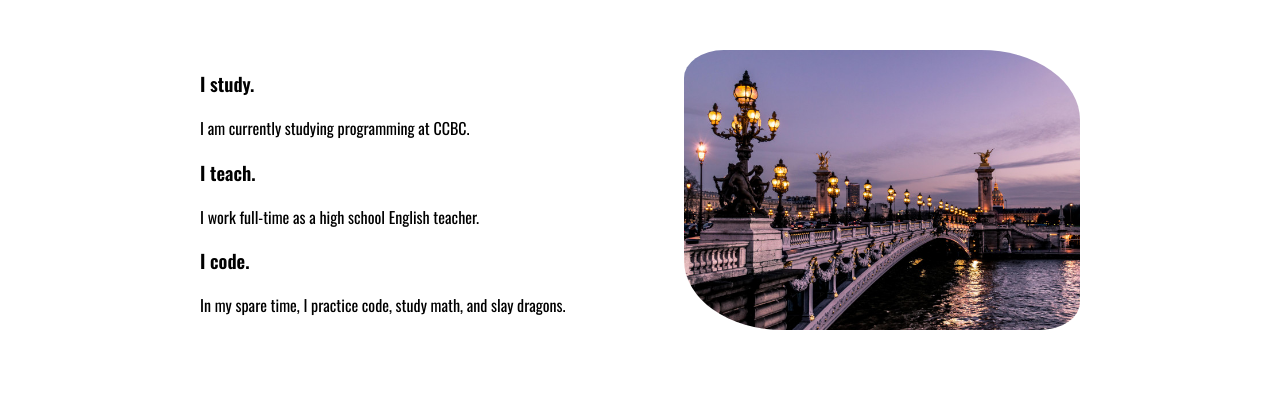
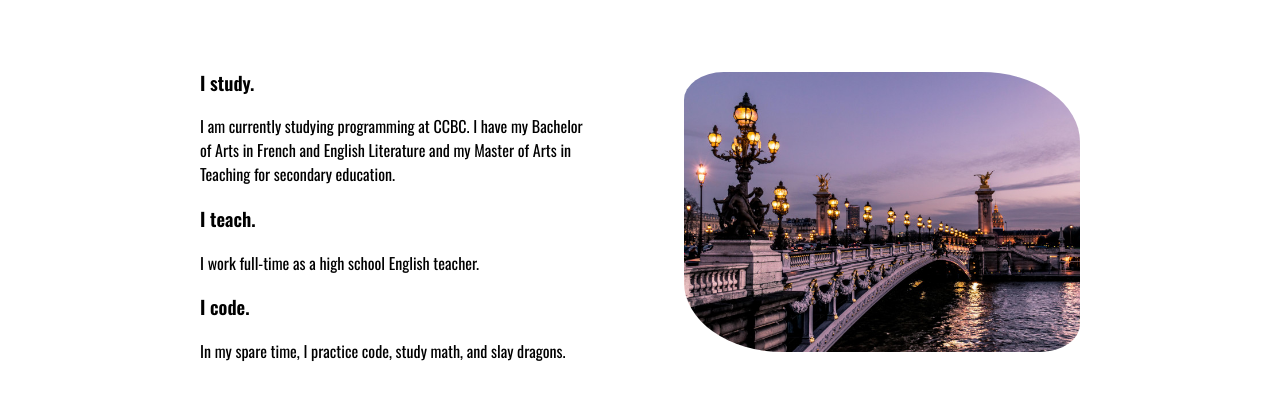
Before and after one commit to eparkington/eparkington.github.io, a plain HTML site: page about/about.html in a window 1280 px wide. Shown: the part 220-620 px from the top of the page. Drawn offline with nearby package versions, Linux system fonts and the light colour scheme.

Commit message:
updated content.

```diff
--- a/about/about.html
+++ b/about/about.html
@@ -26,7 +26,7 @@
 <main>
    <section class="about-section">
     <h3>I study.</h3>
-    <p>I am currently studying programming at CCBC.</p>
+    <p>I am currently studying programming at CCBC. I have my Bachelor of Arts in French and English Literature and my Master of Arts in Teaching for secondary education.</p>
     <h3>I teach.</h3>
     <p>I work full-time as a high school English teacher.</p>
     <h3>I code.</h3>
```
